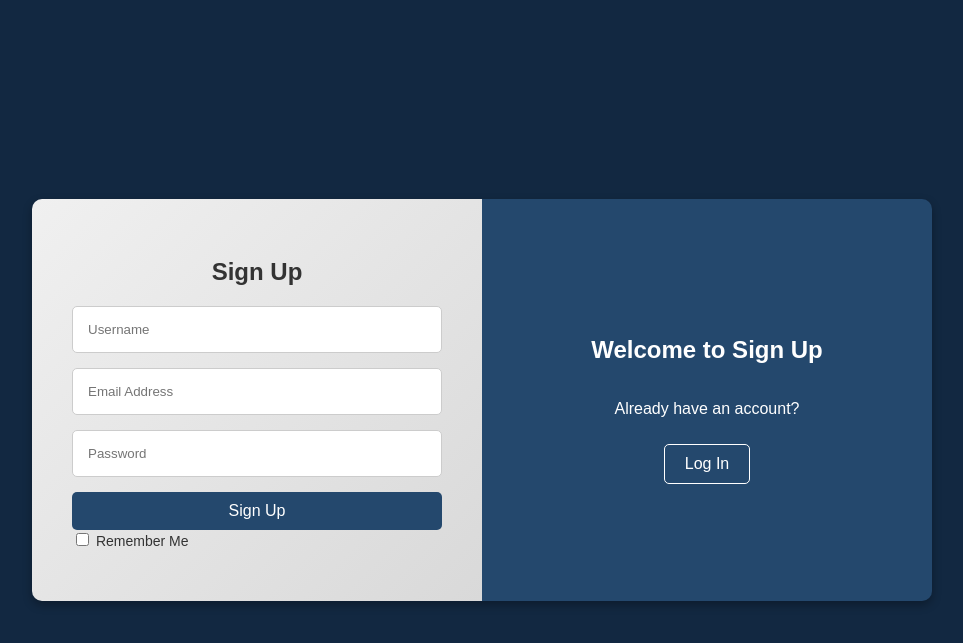
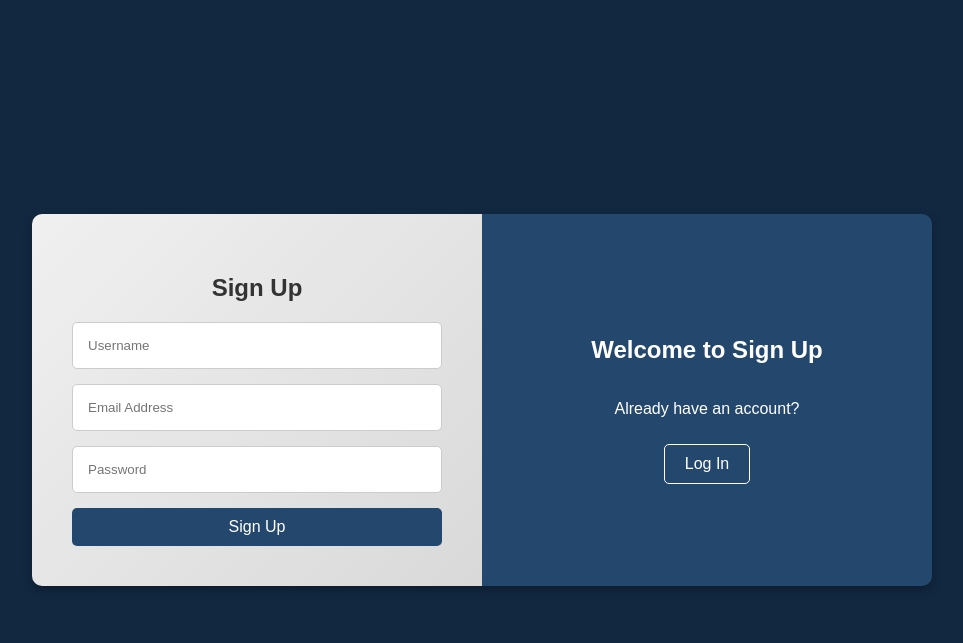
Before and after one commit to aufKeihlePascual/PowerHuff-IMS, a PHP site: page /signup.html in a window 1280 px wide. Shown: the top 643 px of the page, without its empty margins (158-1121 px from the left). Run offline with PHP 8.4, Linux system fonts and the light colour scheme.

Commit message:
Removed remember option for signup

```diff
--- a/signup.html
+++ b/signup.html
@@ -15,9 +15,6 @@
                 <input type="email" placeholder="Email Address" required>
                 <input type="password" placeholder="Password" required>
                 <button type="submit">Sign Up</button>
-                <div class="options">
-                    <label><input type="checkbox"> Remember Me</label>
-                </div>
             </form>
         </div>
         <div class="info-container">
--- a/style.css
+++ b/style.css
@@ -72,6 +72,7 @@ button:hover {
     justify-content: space-between;
     align-items: center;
     font-size: 14px;
+    margin-top: 10px;
 }
 
 .options a {
```
